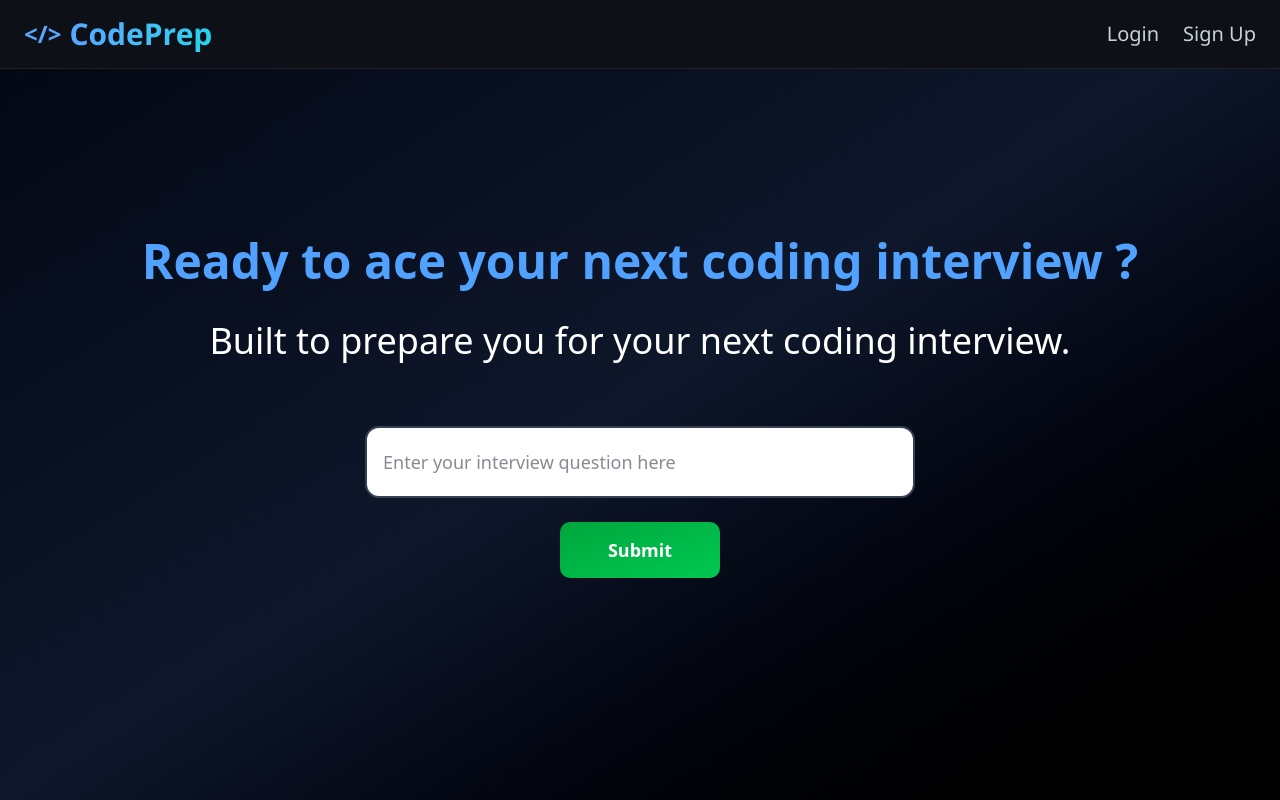
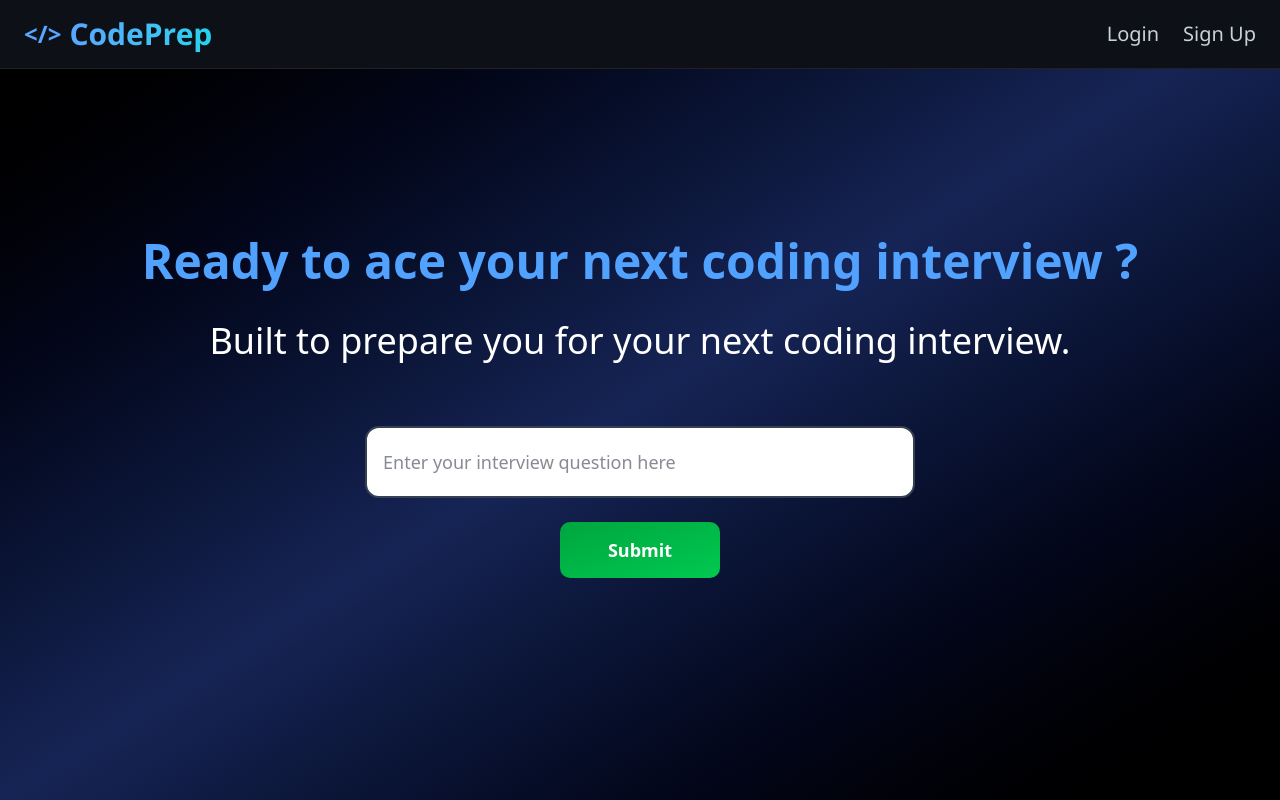
Before and after one commit to Vedarghya-Kundu-ai/CodePrep, a React (Vite) app in the folder App/: page / in a window 1280 px wide. Built offline with nearby package versions, Linux system fonts and the light colour scheme; no server answers.

Commit message:
tweaked he background values

```diff
--- a/App/src/App.jsx
+++ b/App/src/App.jsx
@@ -12,7 +12,7 @@ function App() {
     <AuthProvider>
       <Router>
         <Navbar />
-        <div className="min-h-screen bg-gradient-to-br from-gray-950 via-slate-900 to-black relative overflow-hidden">
+        <div className="min-h-screen bg-gradient-to-br from-black via-blue-950 to-black relative overflow-hidden">
           <Routes>
             <Route path="/" element={< Dashboard/>} />
             <Route path="/SignUp" element={< SignUp/>} />
```
